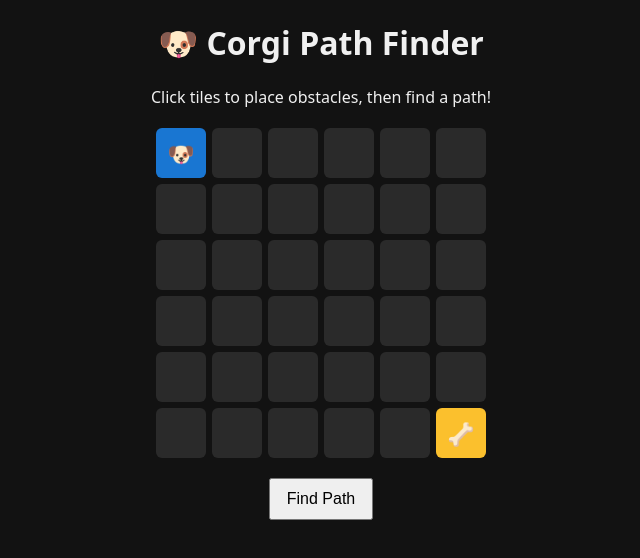
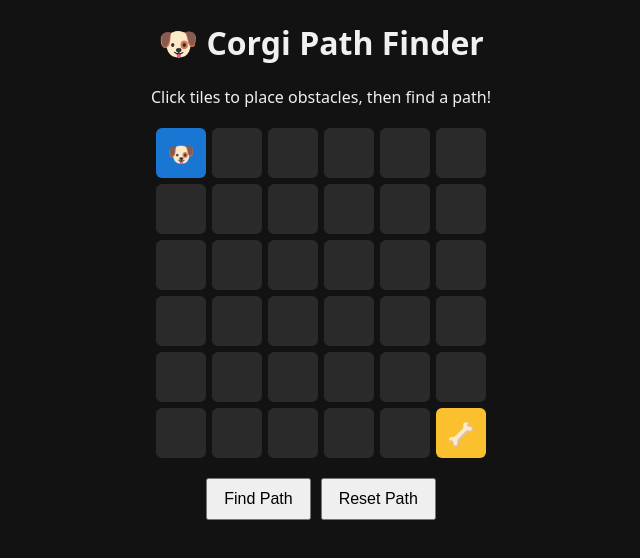
Before and after one commit to brendanbobryk/corgi-path-finder, a React (Vite) app in the folder corgi-path-finder/: page / in a window 1280 px wide. Shown: the top 558 px of the page, without its empty margins (319-959 px from the left). Built offline with nearby package versions, Linux system fonts and the light colour scheme.

Commit message:
added reset path button

```diff
--- a/corgi-path-finder/src/App.jsx
+++ b/corgi-path-finder/src/App.jsx
@@ -67,6 +67,10 @@ export default function App() {
     alert("No path found!");
   };
 
+  const resetPath = () => {
+    setPath([]);
+  };
+
   return (
     <div className="container">
       <h1>🐶 Corgi Path Finder</h1>
@@ -99,7 +103,10 @@ export default function App() {
         )}
       </div>
 
-      <button onClick={findPath}>Find Path</button>
+      <div style={{ display: "flex", gap: "10px", justifyContent: "center" }}>
+        <button onClick={findPath}>Find Path</button>
+        <button onClick={resetPath}>Reset Path</button>
+      </div>
     </div>
   );
 }
```
